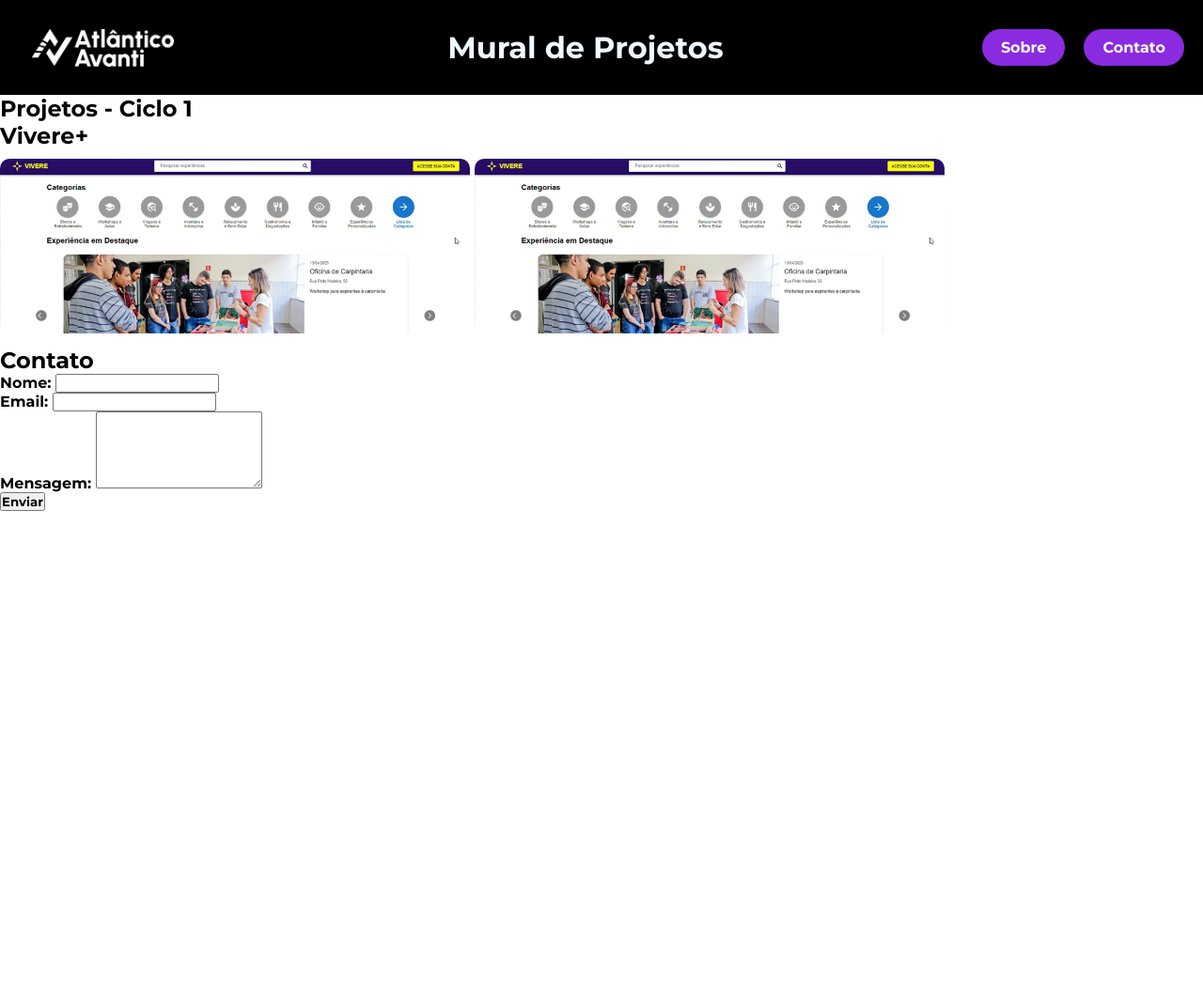
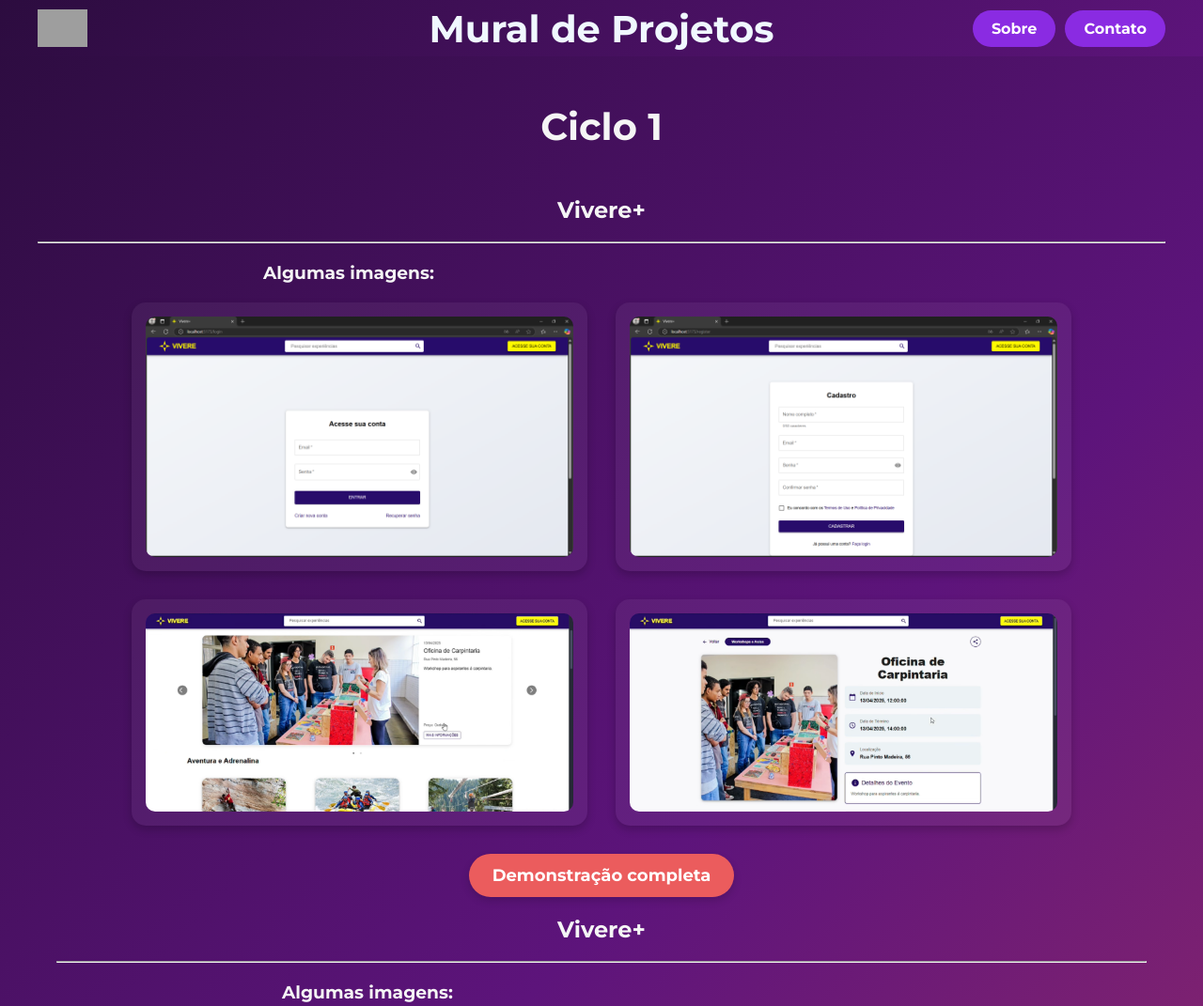
Before and after one commit to leonardomenesesdev/mural-projeto, a plain HTML site: page index.html in a window 1280 px wide. Shown: the top 1071 px of the page at 94% size. Before the commit the page ends 800 px from the top, so only its background shows below. Drawn offline with Linux system fonts and the light colour scheme; grey boxes are pictures that could not be loaded.

Commit message:
feat: projetos

```diff
--- a/index.css
+++ b/index.css
@@ -6,25 +6,52 @@
     font-family: 'Montserrat', sans-serif;
 }
 
+body {
+    overflow-x: hidden;
+    background: linear-gradient(135deg, #2C0C3F, #5D147B, #A33265);
+    color: whitesmoke;
+}
+
 /* Header Styles */
-.header-mural {
+header {
+    background: linear-gradient(135deg, #2C0C3F, #5D147B);
+    padding: 10px 20px;
+}
+
+/* Container flex que alinha tudo */
+.header-container {
     display: flex;
-    background-color: black;
     align-items: center;
     justify-content: space-between;
-    padding: 10px;
-}
-
-.header-h1 {
-    color: aliceblue;
-    text-align: center;
-    font-weight: 700;
+    max-width: 1200px;
+    margin: 0 auto;
+    position: relative;
     width: 100%;
 }
 
-/* Button Styles */
+/* Logo à esquerda */
+.header-container img {
+    height: 40px;
+}
+
+/* Título centralizado */
+.header-h1 {
+    color: aliceblue;
+    font-size: 40px;
+    text-align: center;
+    position: absolute;
+    left: 50%;
+    transform: translateX(-50%);
+}
+
+/* Botões à direita */
+.header-buttons {
+    display: flex;
+    gap: 10px;
+}
+
+/* Estilo dos botões */
 .header-list {
-    margin: 10px;
     text-decoration: none;
     color: white;
     background-color: blueviolet;
@@ -38,12 +65,73 @@
     background-color: darkviolet;
 }
 
-/* Padronizar imagens em section-projetos */
-.section-projetos .card img {
-    width: 100%; /* Ajusta a largura para ocupar todo o espaço do contêiner */
-    max-width: 500px; /* Define um limite máximo de largura */
-    height: auto; /* Mantém a proporção da imagem */
-    object-fit: cover; /* Ajusta a imagem para preencher o espaço sem distorção */
-    border-radius: 10px; /* (Opcional) Adiciona bordas arredondadas */
-    margin: 10px 0; /* Espaçamento entre as imagens */
+/* Seção de Projetos */
+.section-projetos {
+    padding: 50px 20px;
+    text-align: center;
 }
+
+.section-projetos h1 {
+    font-size: 40px;
+    font-weight: 700;
+    margin-bottom: 50px;
+}
+
+/* Layout dos Cards */
+.card {
+    display: grid;
+    grid-template-columns: repeat(2, 1fr);
+    gap: 30px;
+    max-width: 1000px;
+    margin: 0 auto;
+}
+
+/* Estilo dos Quadros */
+.quadro {
+    background-color: rgba(255, 255, 255, 0.05);
+    border-radius: 15px;
+    padding: 15px;
+    width: 100%;
+    box-shadow: 0 4px 10px rgba(0, 0, 0, 0.2);
+}
+
+/* Imagens */
+.card img {
+    width: 100%;
+    height: auto;
+    border-radius: 10px;
+    display: block;
+}
+.container-h3{
+    margin-top: 20px;
+    margin-left: 240px;
+    margin-bottom: 20px;
+    text-align: left;
+}
+.button-avulso {
+    margin-top: 30px;
+    background-color: #EB5C5D;           /* Cor vermelha suave do botão */
+    padding: 12px 25px;                  /* Espaçamento interno mais confortável */
+    border: none;                        /* Sem bordas externas */
+    border-radius: 999px;                /* Deixa o botão bem arredondado */
+    cursor: pointer;                     /* Cursor de mão ao passar o mouse */
+    display: inline-block;               /* Permite centralizar o link dentro */
+    transition: background-color 0.3s ease;
+    box-shadow: 0 4px 8px rgba(0, 0, 0, 0.15); /* Sombra leve para destacar */
+}
+
+.button-avulso:hover {
+    background-color: #d94e4f;          /* Um tom mais escuro no hover */
+}
+
+.link-avulso {
+    text-decoration: none;
+    color: #fff;                         /* Fonte branca */
+    font-weight: 500;
+    font-size: 18px;
+    display: block;                      /* Permite centralizar o texto */
+    text-align: center;
+}
+.conteudo{
+    margin: 20px;
+}
--- a/index.html
+++ b/index.html
@@ -9,35 +9,93 @@
     <link rel="icon" sizes="192x192" href="https://static.wixstatic.com/media/7dea42_2870bf039f244b359f0335343a34f5af%7Emv2.png/v1/fill/w_192%2Ch_192%2Clg_1%2Cusm_0.66_1.00_0.01/7dea42_2870bf039f244b359f0335343a34f5af%7Emv2.png" type="image/png">
 </head>
 <body>
-    <header class="header-mural">
-        <img src="./imagens/Captura de tela 2025-04-16 101932.png"/>
+    <header>
+        <div class="header-container">
+            <img src="https://static.wixstatic.com/media/8ecd9a_6d2ed19df9b0470d9522319a25ce7dea~mv2.png/v1/fill/w_102,h_41,al_c,q_85,usm_0.66_1.00_0.01,enc_avif,quality_auto/Sem-t%C3%ADtulo-2.png" alt="Logo Atlântico Avanti" />
+
             <h1 class="header-h1">Mural de Projetos</h1>
+
+            <div class="header-buttons">
                 <a href="https://www.atlanticoavanti.com.br/" target="_blank" class="header-list">Sobre</a>
                 <a href="#section2" class="header-list">Contato</a>
+            </div>
+        </div>
     </header>
+
+
     <main>
             <section class="section-projetos">
-            <h1>Projetos - Ciclo 1</h1>
+                <h1>Ciclo 1</h1>
+
+                <div class="conteudo">
                 <div class="container">
+                    <h2>Vivere+</h2>
+                    <br>
+                    <hr>
+                    <h3 class="container-h3">Algumas imagens:</h3>
                     <div class="card">
+                        <div class="quadro">
+                            <img src="./imagens/loginpage.png" alt="Página de login do projeto">
+                        </div>
+                        <div class="quadro">
+                            <img src="./imagens/cadastropage.png" alt="Página de cadastro do projeto">
+                        </div>
+                        <div class="quadro">
+                            <img src="./imagens/homecomdados.png" alt="Home page do projeto">
+                        </div>
+                        <div class="quadro">
+                            <img src="./imagens/detalhes.png" alt="Página de detalhes de um evento">
+                        </div>
+                    </div>
+
+                <button class="button-avulso">
+                        <a class="link-avulso" target="_blank" href="https://www.linkedin.com/posts/davidericson00_desenvolvimentoweb-fullstack-react-activity-7316515592906166272-GmKT?utm_source=share&utm_medium=member_desktop&rcm=ACoAAEju6Z0BcfJX3yYXxvU-PPDoFcIRGnseYm4">
+                            Demonstração completa
+                        </a>
+                </button>
+            </div>
+            <div class="conteudo">
+                <div class="container">
                     <h2>Vivere+</h2>
-                    <img src="./imagens/image.png">
-                    <img src="./imagens/image.png">
+                    <br>
+                    <hr>
+                    <h3 class="container-h3">Algumas imagens:</h3>
+                    <div class="card">
+                        <div class="quadro">
+                            <img src="./imagens/loginpage.png" alt="Página de login do projeto">
+                        </div>
+                        <div class="quadro">
+                            <img src="./imagens/cadastropage.png" alt="Página de cadastro do projeto">
+                        </div>
+                        <div class="quadro">
+                            <img src="./imagens/homecomdados.png" alt="Home page do projeto">
+                        </div>
+                        <div class="quadro">
+                            <img src="./imagens/detalhes.png" alt="Página de detalhes de um evento">
+                        </div>
+                    </div>
+
+                <button class="button-avulso">
+                        <a class="link-avulso" target="_blank" href="https://www.linkedin.com/posts/davidericson00_desenvolvimentoweb-fullstack-react-activity-7316515592906166272-GmKT?utm_source=share&utm_medium=member_desktop&rcm=ACoAAEju6Z0BcfJX3yYXxvU-PPDoFcIRGnseYm4">
+                            Demonstração completa
+                        </a>
+                </button>
             </div>
         </section>
+
         <section class="section-contato" id="section2">
             <h1>Contato</h1>
             <form class="contato-form">
                 <div class="secao-form">
-                    <label>Nome: </label>
+                    <label for="name">Nome: </label>
                     <input type="text" id="name" name="name" required/>
                 </div>
                 <div class="secao-form">
-                    <label>Email: </label>
+                    <label for="email">Email: </label>
                     <input type="email" id="email" name="email" required/>
                 </div>
                 <div class="secao-form">
-                    <label>Mensagem: </label>
+                    <label for="message">Mensagem: </label>
                     <textarea id="message" name="message" rows="5" required></textarea>
                 </div>
                 <button type="submit">Enviar</button>
```
Also changed, not shown: imagens/cadastropage.png (added), imagens/detalhes.png (added), imagens/homecomdados.png (added), imagens/homepage.png (added), imagens/loginpage.png (added), imagens/senhapage.png (added). Lines whose indentation alone changed are shown as unchanged.
